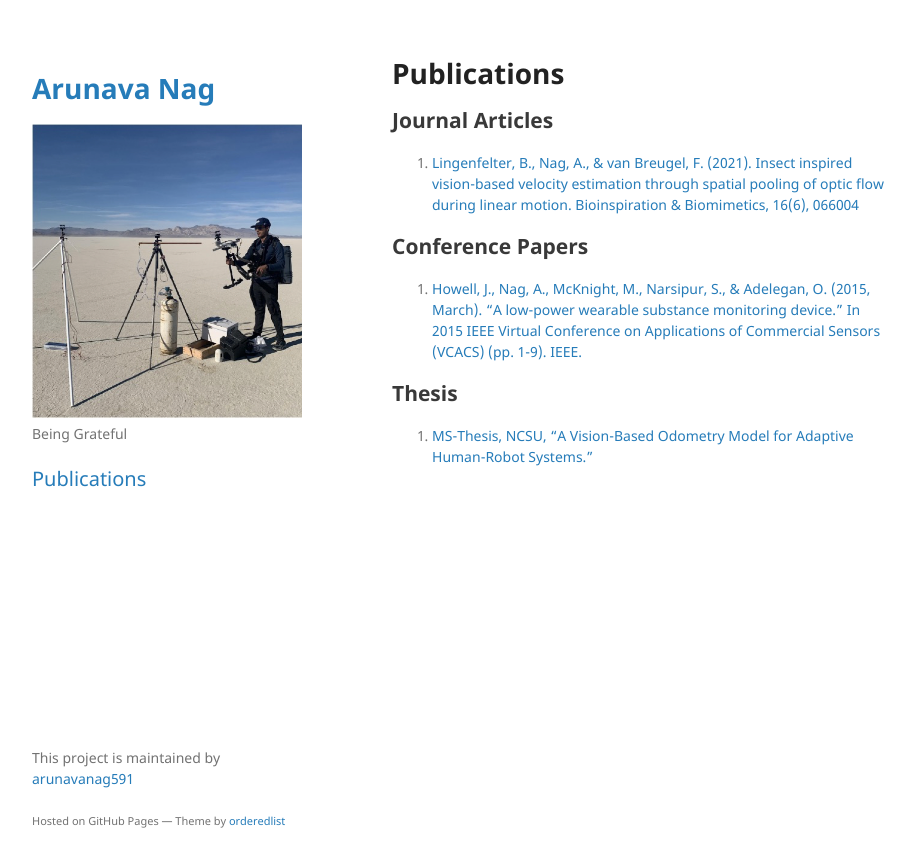
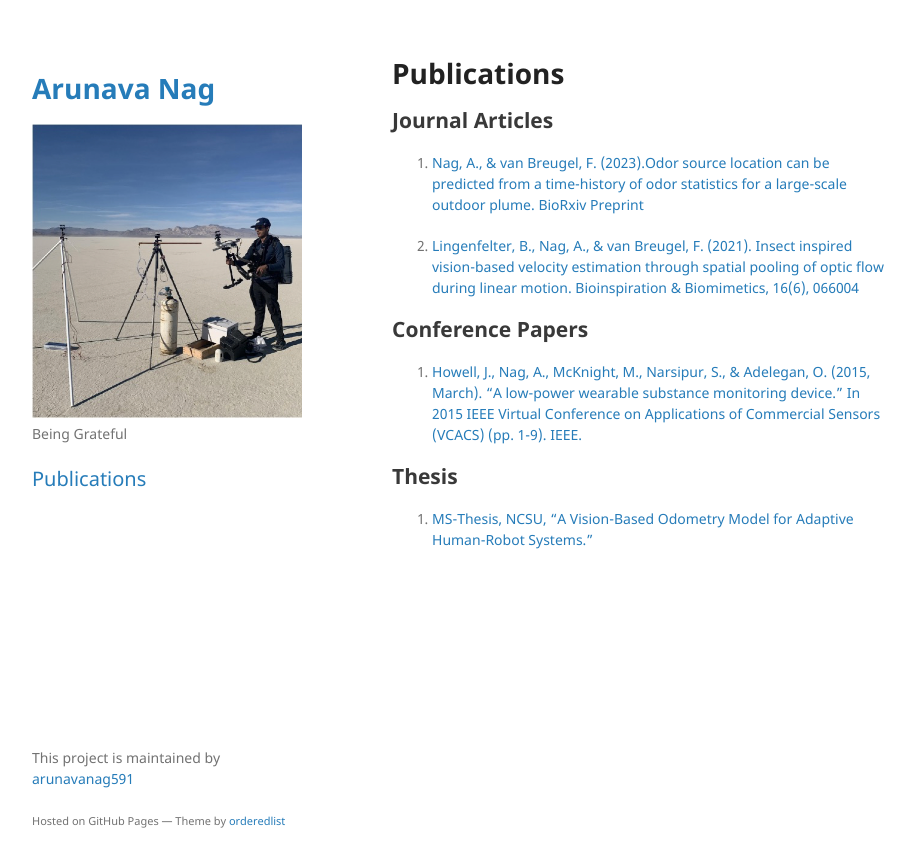
Before and after one commit to arunavanag591/mypage, a Jekyll site: the page built from publications.md, in a window 1280 px wide. Shown: the top 867 px of the page, without its empty margins (178-1093 px from the left). Built offline with Jekyll 4.4.1, drawn with Linux system fonts in a browser that asks for light colours.

Commit message:
added pub

```diff
--- a/publications.md
+++ b/publications.md
@@ -7,8 +7,9 @@ permalink: /publications/
 # Publications
 
 ## Journal Articles
+1. [Nag, A., & van Breugel, F. (2023).Odor source location can be predicted from a time-history of odor statistics for a large-scale outdoor plume. BioRxiv Preprint](https://www.biorxiv.org/content/10.1101/2023.07.20.549973v1)
 
-1. [Lingenfelter, B., Nag, A., & van Breugel, F. (2021). Insect inspired vision-based velocity estimation through spatial pooling of optic flow during linear motion. Bioinspiration & Biomimetics, 16(6), 066004](https://iopscience.iop.org/article/10.1088/1748-3190/ac1f7b/meta)
+2. [Lingenfelter, B., Nag, A., & van Breugel, F. (2021). Insect inspired vision-based velocity estimation through spatial pooling of optic flow during linear motion. Bioinspiration & Biomimetics, 16(6), 066004](https://iopscience.iop.org/article/10.1088/1748-3190/ac1f7b/meta)
 
 ## Conference Papers
 
```
